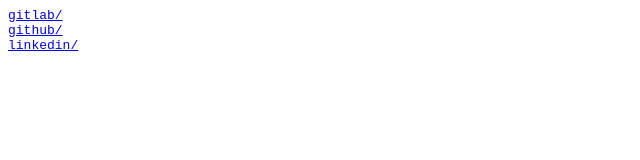
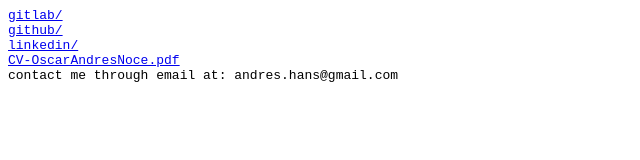
Before and after one commit to andreshans/andreshans.github.io, a plain HTML site: page index.html in a window 1280 px wide. Shown: the whole page, without its empty margins (0-640 px from the left). Drawn offline with Linux system fonts and the light colour scheme.

Commit message:
add resume/cv

```diff
--- a/index.html
+++ b/index.html
@@ -1,9 +1,11 @@
 <html>
-<head><title>anoce.github.io</title></head>
+<head><title>andreshans.github.io</title></head>
 <code>
 <a href="https://gitlab.com/andres.hans">gitlab/</a><br>
 <a href="https://github.com/andreshans/">github/</a><br>
 <a href="https://www.linkedin.com/in/andresnoce/">linkedin/</a><br>
+<a href="resume.pdf">CV-OscarAndresNoce.pdf</a><br>
+contact me through email at: andres.hans@gmail.com
 </code>
 </body>
 </html>
```
Also changed, not shown: 1 other file.
